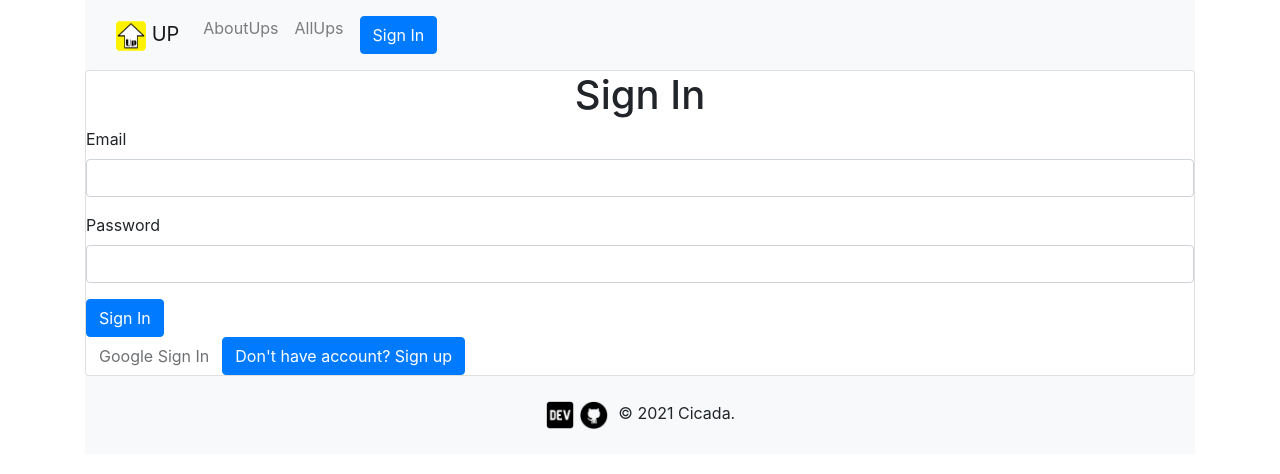
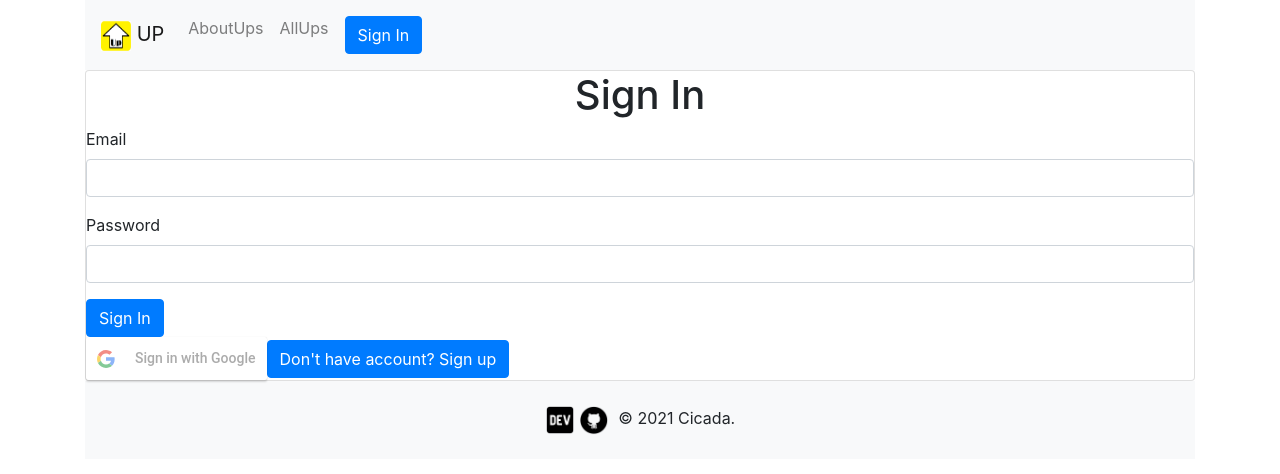
Before and after one commit to Cicada0315/react-up, a React (Create React App) app in the folder client/: page /auth in a window 1280 px wide. Shown: the top 474 px of the page. Built offline with nearby package versions, Linux system fonts and the light colour scheme; no server answers; what react-alert-template-basic would draw is missing.

Commit message:
got rid of container css from navbar to make it align with body

```diff
--- a/client/src/NavBar.js
+++ b/client/src/NavBar.js
@@ -10,7 +10,6 @@ const NavBar=()=>{
     const dispatch = useDispatch();
     const history = useHistory();
     const location = useLocation();
-
     const logout=(e)=>{
         dispatch({type: 'LOGOUT'});
         history.push('/auth');
@@ -21,7 +20,9 @@ const NavBar=()=>{
         if(user){
             if(user.token){
                 const decodedToken = decode(user.token);
-                if (decodedToken.exp * 1000 < new Date().getTime()) logout();
+                if (decodedToken.exp * 1000 < new Date().getTime()){
+                    logout();
+                }
             }
         }
         setUser(JSON.parse(localStorage.getItem('userinfo')));
@@ -29,7 +30,6 @@ const NavBar=()=>{
 
     return(
         <Navbar bg="light" expand="lg">
-        <Container>
             <Navbar.Brand href="/"><img src={logo} width="30" height="30" alt="logo"/> UP</Navbar.Brand>
             <Navbar.Toggle aria-controls="basic-navbar-nav" />
             <Navbar.Collapse id="basic-navbar-nav">
@@ -42,7 +42,6 @@ const NavBar=()=>{
                 }
             </Nav>
             </Navbar.Collapse>
-        </Container>
         </Navbar>
     )
 }
--- a/client/src/actions/postsAction.js
+++ b/client/src/actions/postsAction.js
@@ -3,7 +3,6 @@ import * as api from '../api/index.js';
 export const getPosts = () => async (dispatch) => {
     try {
         const res = await api.fetchPosts();
-        console.log(res)
         dispatch({ type: 'FETCH_POSTS', payload: res.data });
     } catch (error) {
         console.log(error);
--- a/client/src/components/Auth/Auth.js
+++ b/client/src/components/Auth/Auth.js
@@ -32,6 +32,7 @@ const Auth = () => {
     };
 
     const googleSuccess = async (res) => {
+        //console.log(res);
         const result = res.profileObj;
         const token = res.tokenId;
 
@@ -43,7 +44,7 @@ const Auth = () => {
         }
     };
 
-    const googleError = () => alert('Google Sign In failed. Try again.');
+    const googleFails = () => alert('Google Sign In failed. Try again.');
 
     return (
         <Card className="center">
@@ -85,13 +86,8 @@ const Auth = () => {
                     <Button variant="primary" type="submit">{isSignup ? 'Sign up': 'Sign In'}</Button><br/>
                     <GoogleLogin
                         clientId="715145258523-tgonv2p9tfca6flh3uf7isf1rtbb527o.apps.googleusercontent.com"
-                        render={(renderProps) => (
-                        <Button variant="primary" onClick={renderProps.onClick} disabled={renderProps.disabled} variant="contained">
-                            Google Sign In
-                        </Button>
-                        )}
                         onSuccess={googleSuccess}
-                        onFailure={googleError}
+                        onFailure={googleFails}
                         cookiePolicy="single_host_origin"
                     />
 
--- a/client/src/components/Posts/Post/Post.js
+++ b/client/src/components/Posts/Post/Post.js
@@ -1,7 +1,6 @@
 import React from 'react';
 import {Card, Col, Row, Button} from 'react-bootstrap';
 import ThumbsUp from '../../../images/ThumbsUp.png'
-import View from '../../../images/view.png'
 import Edit from '../../../images/edit.png'
 import Delete from '../../../images/Delete.ico'
 import { useDispatch } from 'react-redux';
@@ -11,7 +10,7 @@ import { Link } from "react-router-dom";
 
 const Post = (props) => {
     const dispatch=useDispatch();
-    const { title, content, creator, name, files, likes, views, _id } =props.post
+    const { title, content, creator, name, files, likes, _id } =props.post
     const user= JSON.parse(localStorage.getItem('userinfo'))
     return (
         <Card>
```
Also changed, not shown: 2 other files (tests, documents, lock files or other folders).
